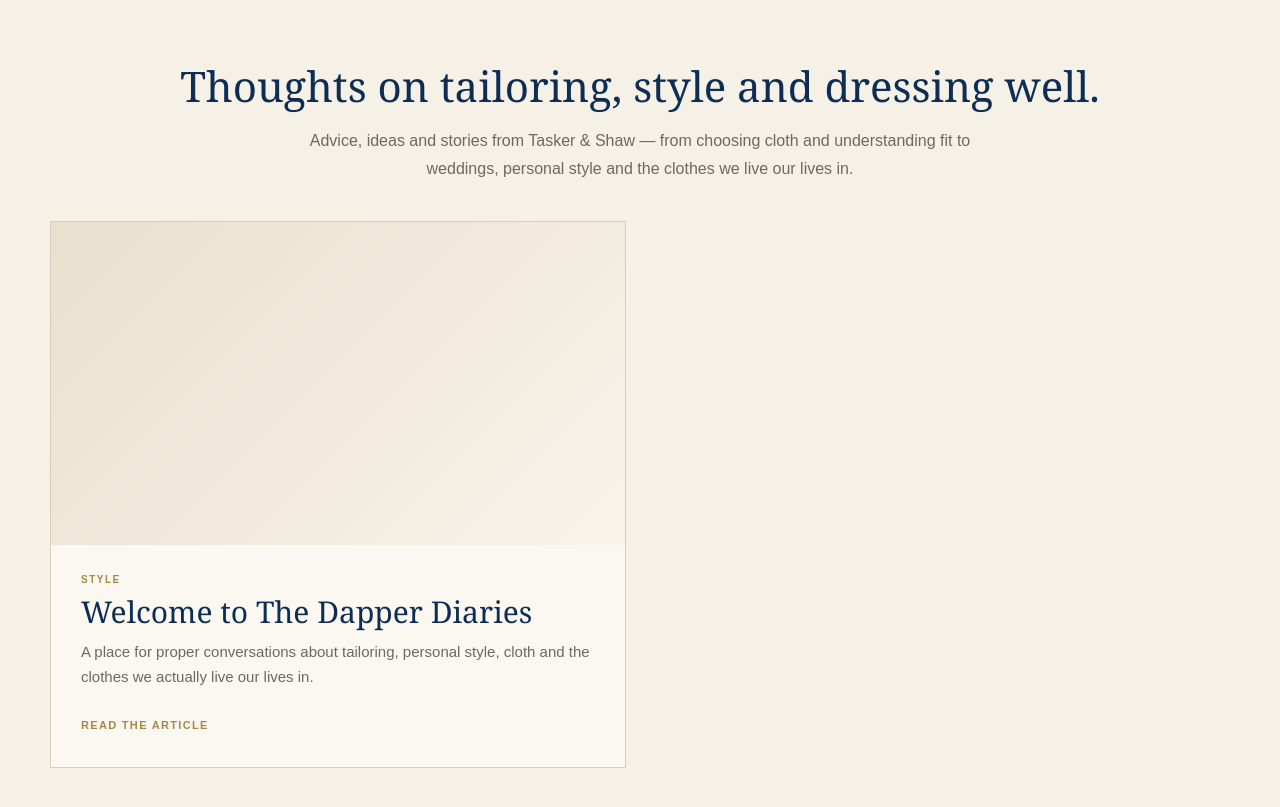
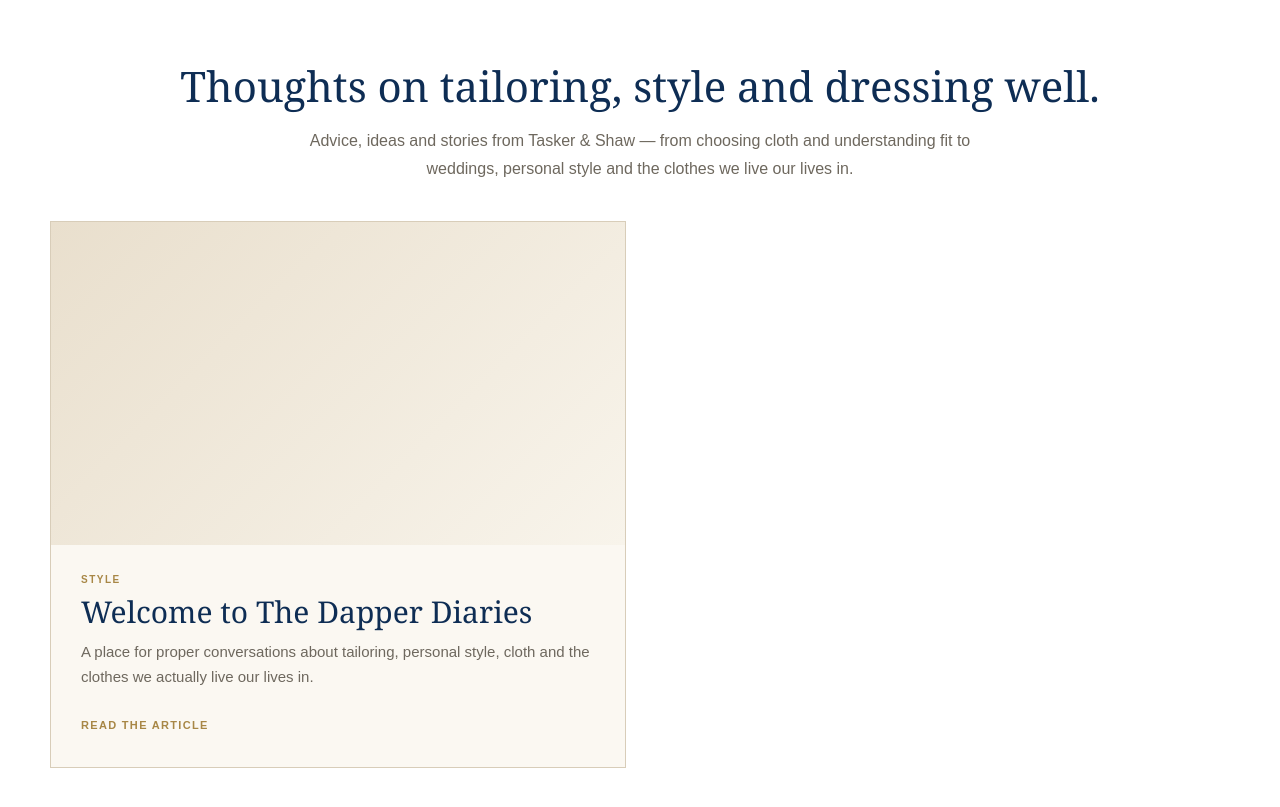
Before and after one commit to taskerandshaw/Dapper-Diaries, a Jekyll site: the page built from index.html, in a window 1280 px wide. Shown: the top 807 px of the page. Built offline with Jekyll 4.4.1, drawn with Linux system fonts in a browser that asks for light colours.

Commit message:
Use white page background with cream cards

```diff
--- a/assets/css/style.css
+++ b/assets/css/style.css
@@ -13,7 +13,7 @@
 body{
   margin:0;
   color:var(--ink);
-  background:var(--ivory);
+  background:#ffffff;
   font-family:Georgia,"Times New Roman",serif;
   line-height:1.72;
   -webkit-font-smoothing:antialiased;
```
